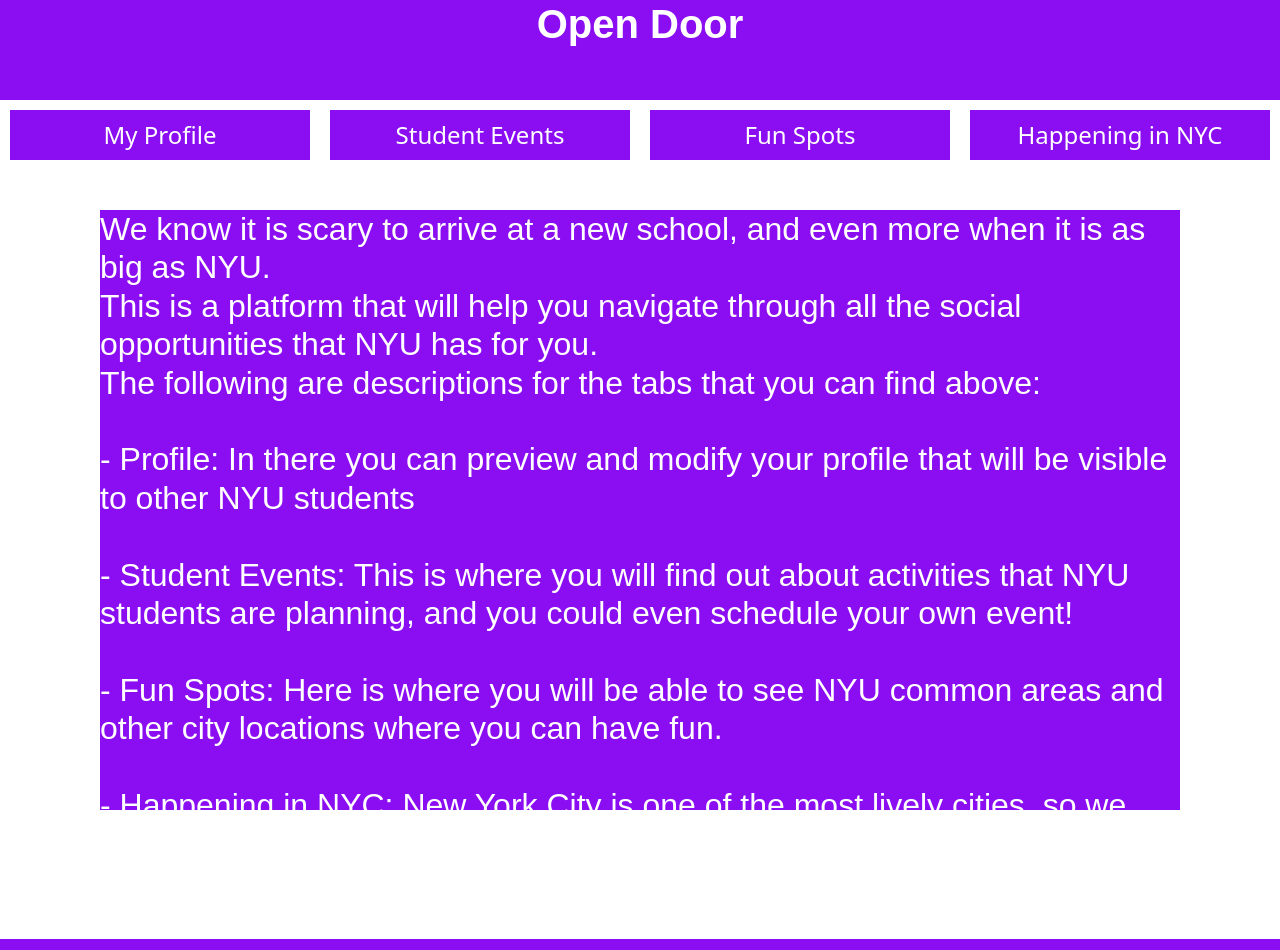
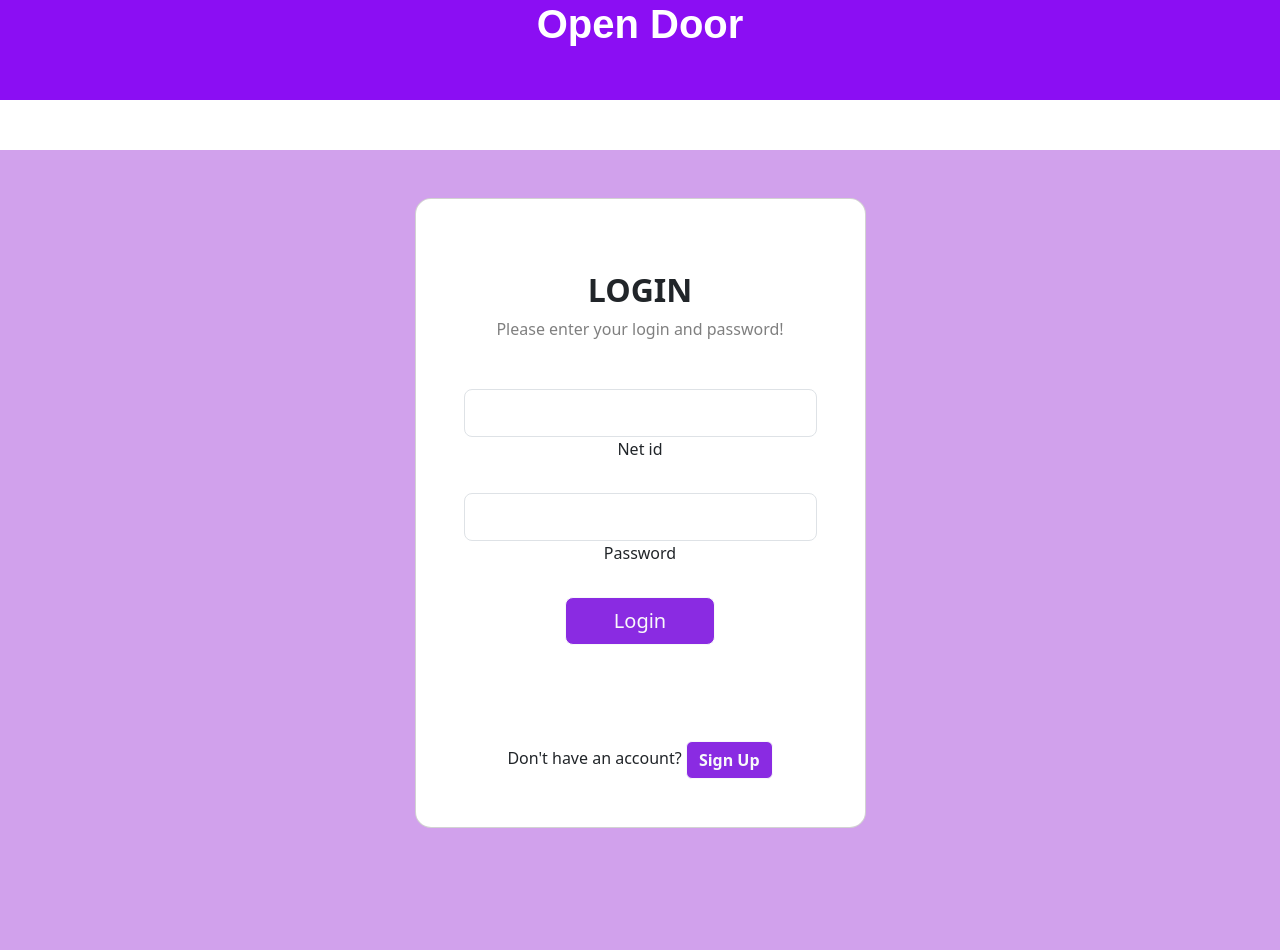
Before and after one commit to joshblecherman/open_door, a Flask app: page / in a window 1280 px wide. Run offline with Flask 3, Linux system fonts and the light colour scheme.

Commit message:
Login html file created and now that one is the '/' route

```diff
--- a/app.py
+++ b/app.py
@@ -25,6 +25,14 @@
 
 
 @app.route("/", methods=["GET", "POST"])
+def login_page():
+    if request.method == "POST":
+        return redirect(url_for("home_page"))
+    else:
+        return render_template("login.html")
+
+
+@app.route("/home", methods=["GET", "POST"])
 def home_page():
     if request.method == "POST":
         tabs = check_main_tabs()
--- /dev/null
+++ b/od_app/templates/login.html
@@ -0,0 +1,68 @@
+<!DOCTYPE html>
+<html>
+
+<head>
+    <title>Open Door</title>
+    <link href="https://cdn.jsdelivr.net/npm/bootstrap@5.3.0-alpha3/dist/css/bootstrap.min.css" rel="stylesheet"
+        integrity="sha384-KK94CHFLLe+nY2dmCWGMq91rCGa5gtU4mk92HdvYe+M/SXH301p5ILy+dN9+nJOZ" crossorigin="anonymous">
+    <link rel="stylesheet" href="./static/home.css">
+</head>
+
+<body>
+    <div>
+        <div class="top-bar">
+            <div class="home-container">
+                <h1 class="home-text">
+                    Open Door
+                </h1>
+            </div>
+        </div>
+        <div style="margin-top: 50px;">
+            <section class="vh-100 gradient-custom" style="background-color: #D1A1EC;">
+                <form action="#" method="post">
+                    <div class="container py-5 h-100">
+                        <div class="row d-flex justify-content-center align-items-center h-100">
+                            <div class="col-12 col-md-8 col-lg-6 col-xl-5">
+                                <div class="card shadow-2-strong" style="border-radius: 1rem;">
+                                    <div class="card-body p-5 text-center">
+
+                                        <div class="mb-md-5 mt-md-4 pb-5">
+
+                                            <h2 class="fw-bold mb-2 text-uppercase">Login</h2>
+                                            <p class="text-black-50 mb-5">Please enter your login and password!</p>
+
+                                            <div class="form-outline form-white mb-4">
+                                                <input type="text" class="form-control form-control-lg" name="netid" />
+                                                <label class="form-label" for="typeEmailX">Net id</label>
+                                            </div>
+
+                                            <div class="form-outline form-white mb-4">
+                                                <input type="password" class="form-control form-control-lg"
+                                                    name="password" />
+                                                <label class="form-label" for="typePasswordX">Password</label>
+                                            </div>
+                                            <input class="btn btn-outline-light btn-lg px-5"
+                                                style="background-color: blueviolet;" type="submit" name="Login"
+                                                value="Login" />
+                                        </div>
+                                        <div>
+                                            <p class="mb-0">Don't have an account? <input
+                                                    class="btn fw-bold btn-outline-light"
+                                                    style="background-color: blueviolet;" type="submit" name="Sign Up"
+                                                    value="Sign Up" />
+                                            </p>
+                                        </div>
+
+                                    </div>
+                                </div>
+                            </div>
+                        </div>
+                    </div>
+                </form>
+            </section>
+
+        </div>
+    </div>
+</body>
+
+</html>
```
Also changed, not shown: od_app/templates/new_event.html (+0 -22 lines).
